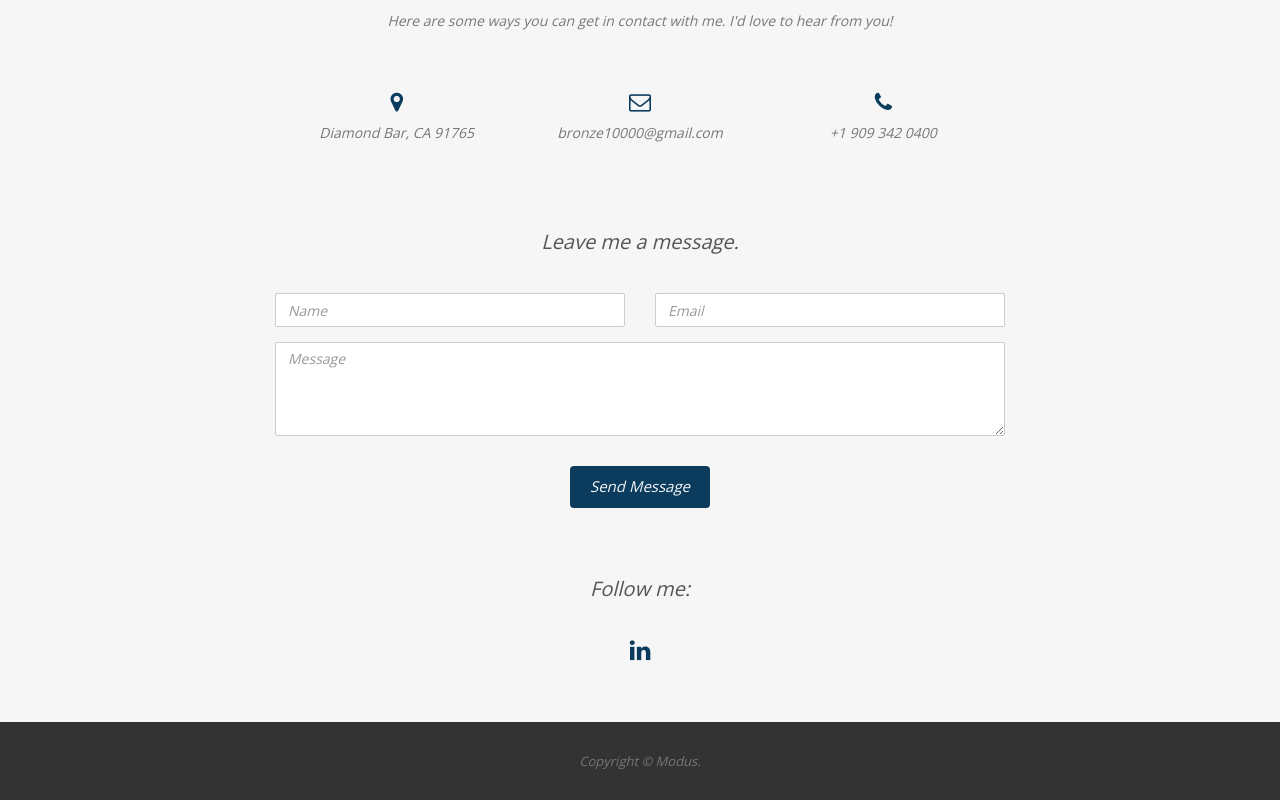
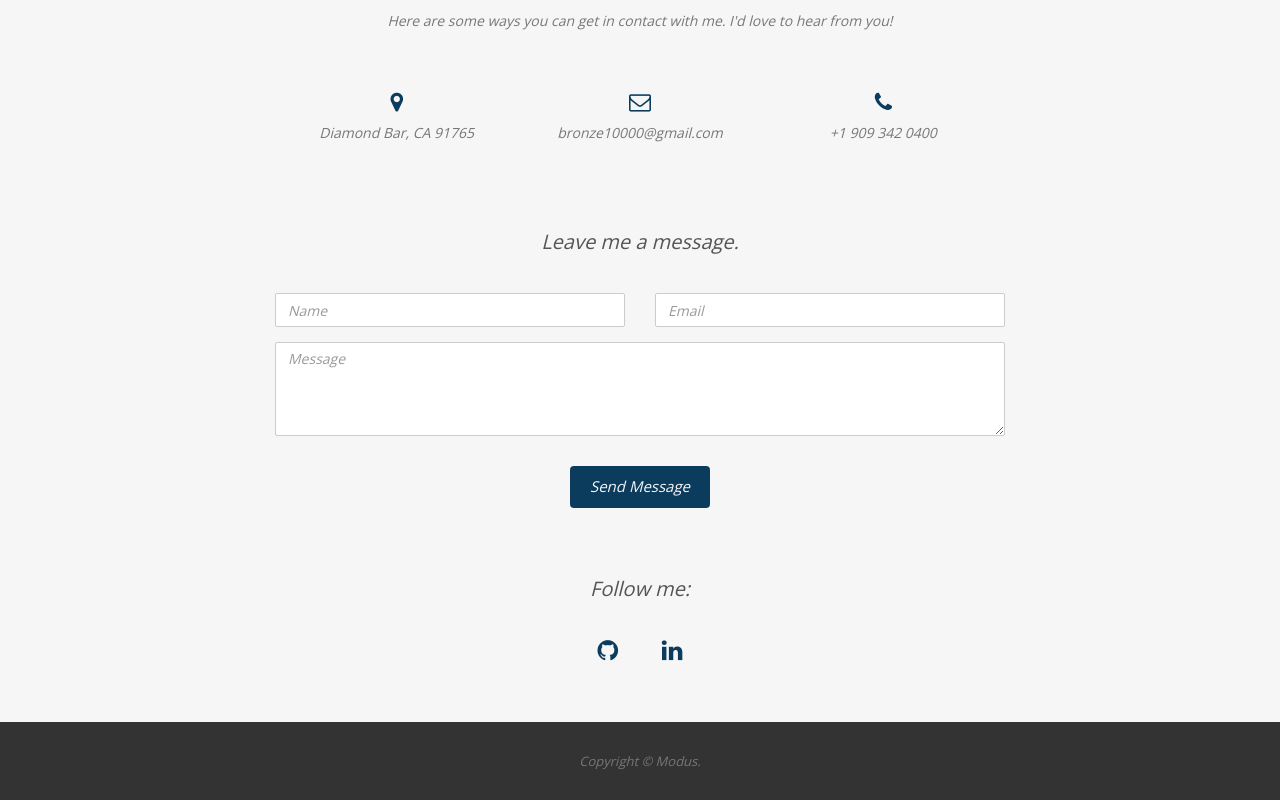
Before and after one commit to bronze10000/portfolio, a plain HTML site: page index.html in a window 1280 px wide. Shown: the part 3974-4774 px from the top of the page. Drawn offline with nearby package versions, Linux system fonts and the light colour scheme.

Commit message:
added github link

```diff
--- a/index.html
+++ b/index.html
@@ -570,7 +570,7 @@ $('#gform').on('submit', function(e) {
 <!--          <li><a href="#"><i class="fa fa-facebook"></i></a></li>-->
           <!--<li><a href="#"><i class="fa fa-twitter"></i></a></li>-->
           <!--<li><a href="#"><i class="fa fa-dribbble"></i></a></li>-->
-<!--          <li><a href="#"><i class="fa fa-github"></i></a></li>-->
+         <li><a href="https://github.com/bronze10000"><i class="fa fa-github"></i></a></li>
           <!--<li><a href="#"><i class="fa fa-instagram"></i></a></li>-->
           <li><a href="https://www.linkedin.com/in/james-kim-2002aa73/"><i class="fa fa-linkedin"></i></a></li>
         </ul>
```
Also changed, not shown: MySQL-logo-6C88CC06F1-seeklogo.com.png (added), bnjabrasives.png (added), ocrug.png (added), php-logo.png (added), php-logo_thick.png (added), 2 other files.
